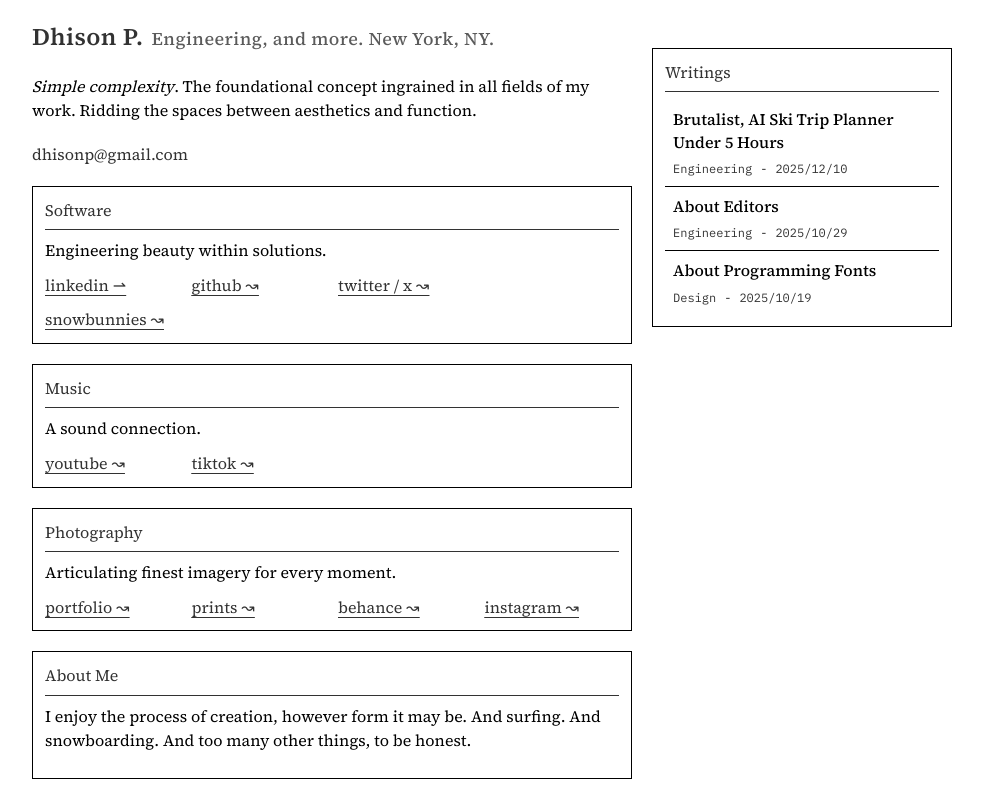
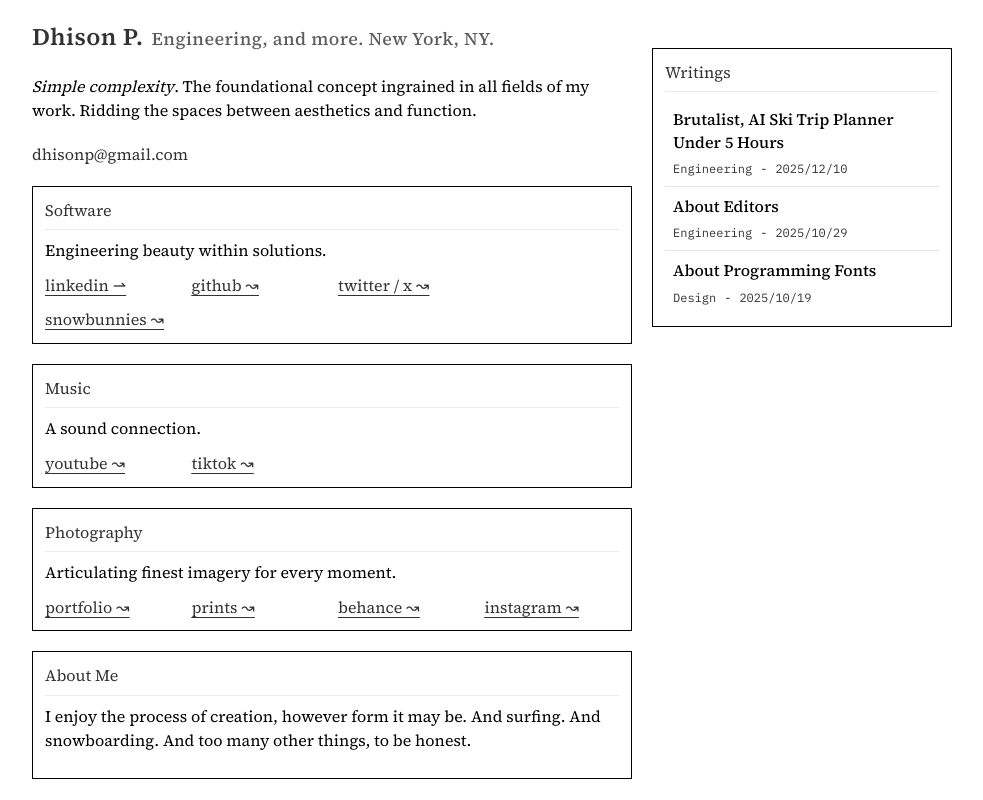
Before and after one commit to dhisonp/page, a Next.js app: page / in a window 1280 px wide. Shown: the whole page, without its empty margins (148-1131 px from the left). Built offline with nearby package versions, Linux system fonts and the light colour scheme.

Commit message:
borders?

```diff
--- a/src/app/components/Subsection.tsx
+++ b/src/app/components/Subsection.tsx
@@ -10,7 +10,7 @@ interface SubsectionProps {
 export function Subsection({ children, className = '', header, style }: SubsectionProps) {
   return (
     <div className={`section-border p-[var(--space-3)] gap-y-4 ${className}`} style={style}>
-      <Subheading className="mb-[var(--space-2)] section-border-bottom pb-[var(--space-2)]">
+      <Subheading className="mb-[var(--space-2)] section-border-bottom-soft pb-[var(--space-2)]">
         {header}
       </Subheading>
       {children}
--- a/src/app/components/sections/BlogList.tsx
+++ b/src/app/components/sections/BlogList.tsx
@@ -14,7 +14,7 @@ export function BlogList({ posts }: BlogListProps) {
           <li
             key={post.slug}
             className={`blog-list-item ${
-              index !== posts.length - 1 ? 'section-border-bottom' : ''
+              index !== posts.length - 1 ? 'section-border-bottom-soft' : ''
             }`}
           >
             <Link
--- a/src/app/styles/globals.css
+++ b/src/app/styles/globals.css
@@ -549,6 +549,19 @@
     border-top: 1px solid var(--border-light);
   }
 
+  /* Soft Border Utilities for Internal Separators */
+  .section-border-soft {
+    border: 1px solid var(--gray-200);
+  }
+
+  .section-border-bottom-soft {
+    border-bottom: 1px solid var(--gray-200);
+  }
+
+  .section-border-top-soft {
+    border-top: 1px solid var(--gray-200);
+  }
+
   @media (prefers-color-scheme: dark) {
     .section-border {
       border-color: var(--border-dark);
@@ -561,6 +574,18 @@
     .section-border-top {
       border-top-color: var(--border-dark);
     }
+
+    .section-border-soft {
+      border-color: var(--gray-800);
+    }
+
+    .section-border-bottom-soft {
+      border-bottom-color: var(--gray-800);
+    }
+
+    .section-border-top-soft {
+      border-top-color: var(--gray-800);
+    }
   }
 }
 
```
